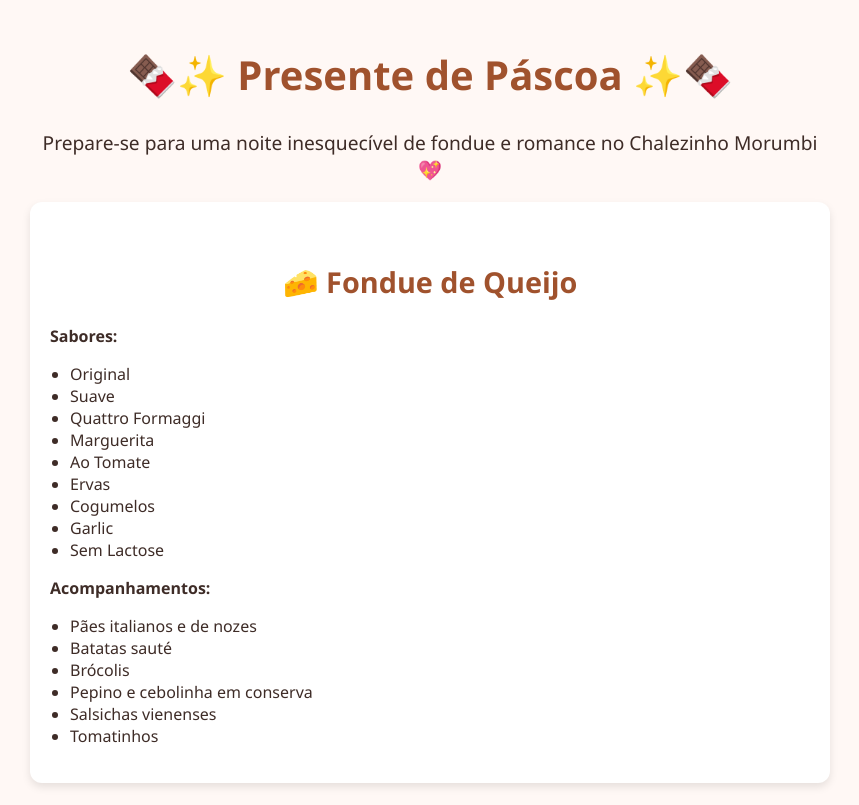
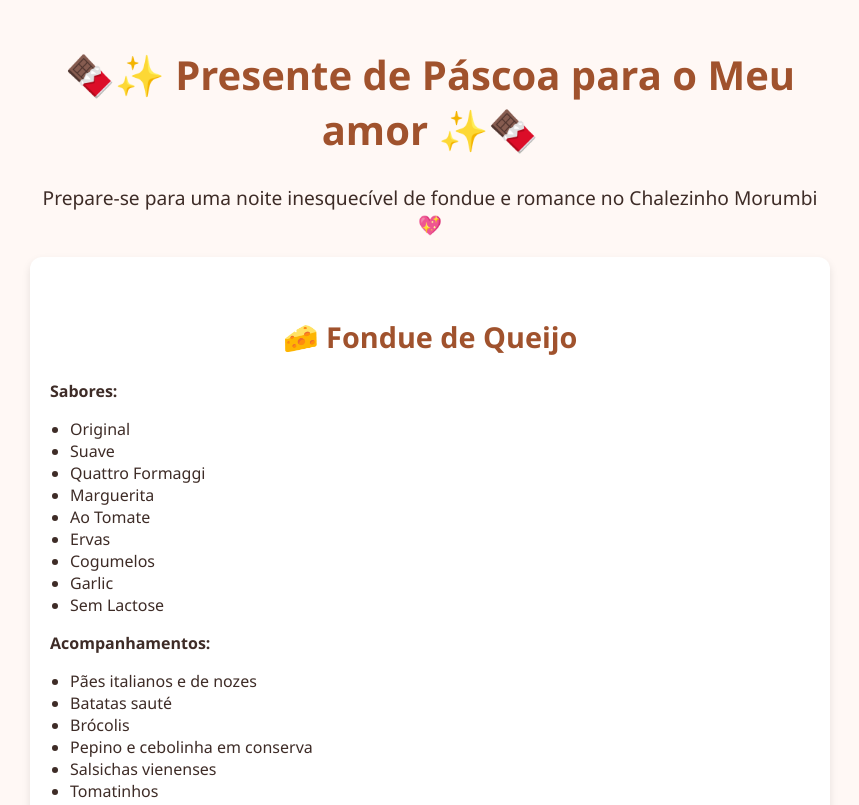
Before and after one commit to LuizFerri87/Presente, a plain HTML site: page index.html in a window 1280 px wide. Shown: the top 805 px of the page, without its empty margins (210-1069 px from the left). Drawn offline with Linux system fonts and the light colour scheme.

Commit message:
Update index.html

```diff
--- a/index.html
+++ b/index.html
@@ -45,7 +45,7 @@
 </head>
 <body>
 
-  <h1>🍫✨ Presente de Páscoa ✨🍫</h1>
+  <h1>🍫✨ Presente de Páscoa para o Meu amor ✨🍫</h1>
   <p style="text-align:center; font-size: 1.2em;">Prepare-se para uma noite inesquecível de fondue e romance no Chalezinho Morumbi 💖</p>
 
   <div class="section">
```
